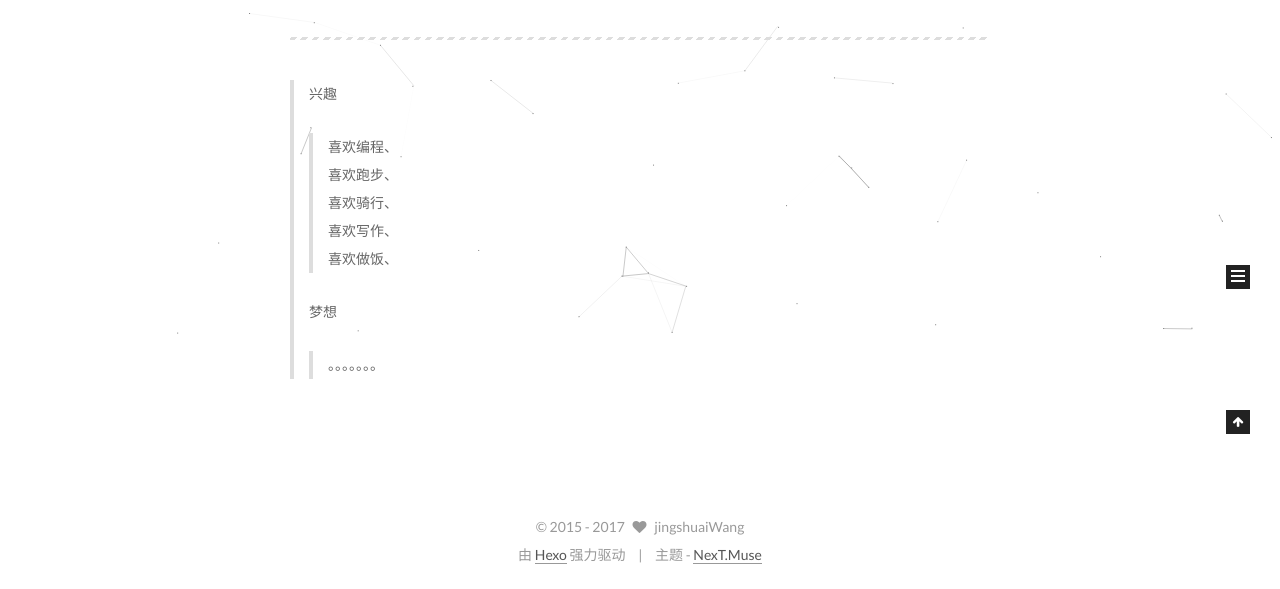
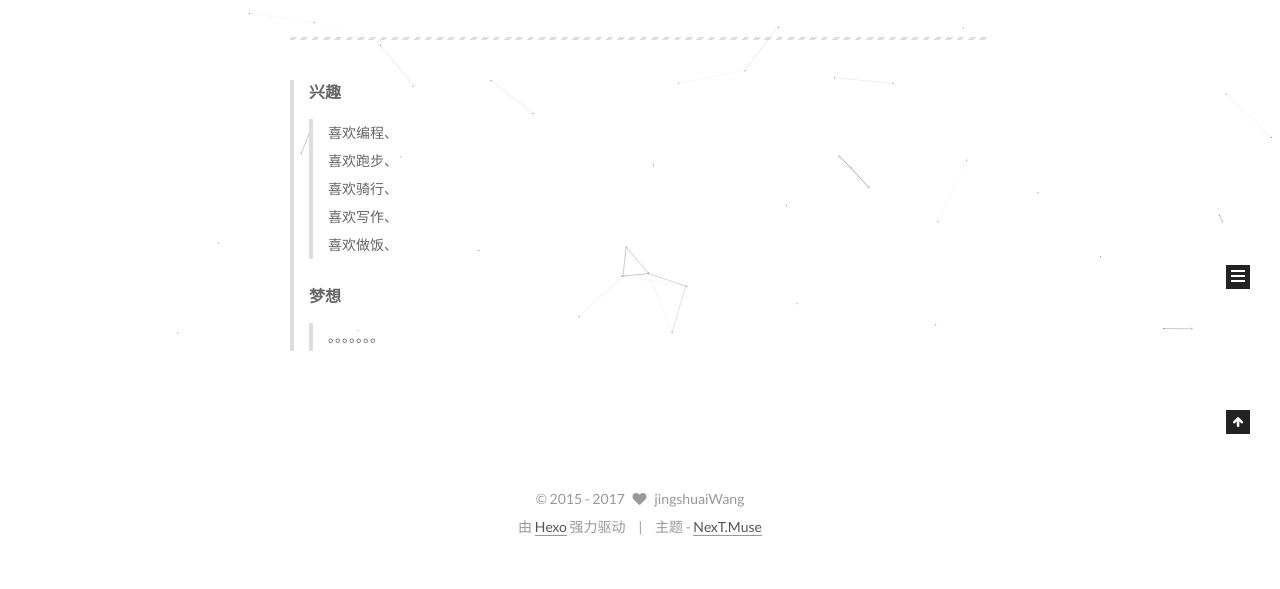
Before and after one commit to JingshuaiWang/JingshuaiWang.github.io, a plain HTML site: page about/index.html in a window 1280 px wide. Shown: the part 466-1055 px from the top of the page. After the commit the page ends 1027 px from the top, so only its background shows below. Drawn offline with Linux system fonts and the light colour scheme.

Commit message:
Site updated: 2017-04-01 15:02:13

```diff
--- a/about/index.html
+++ b/about/index.html
@@ -90,11 +90,9 @@
 <meta name="description" content="追梦的执念客
 
 兴趣
-
 喜欢编程、喜欢跑步、喜欢骑行、喜欢写作、喜欢做饭、
 
 梦想
-
 。。。。。。。">
 <meta property="og:type" content="website">
 <meta property="og:title" content="关于">
@@ -103,23 +101,19 @@
 <meta property="og:description" content="追梦的执念客
 
 兴趣
-
 喜欢编程、喜欢跑步、喜欢骑行、喜欢写作、喜欢做饭、
 
 梦想
-
 。。。。。。。">
-<meta property="og:updated_time" content="2017-04-01T06:55:43.000Z">
+<meta property="og:updated_time" content="2017-04-01T07:02:02.000Z">
 <meta name="twitter:card" content="summary">
 <meta name="twitter:title" content="关于">
 <meta name="twitter:description" content="追梦的执念客
 
 兴趣
-
 喜欢编程、喜欢跑步、喜欢骑行、喜欢写作、喜欢做饭、
 
 梦想
-
 。。。。。。。">
 
 
@@ -346,12 +340,10 @@
 
       <h3 id="追梦的执念客"><a href="#追梦的执念客" class="headerlink" title="追梦的执念客"></a>追梦的执念客</h3><hr>
 <blockquote>
-<p>兴趣</p>
-<blockquote>
+<h4 id="兴趣"><a href="#兴趣" class="headerlink" title="兴趣"></a>兴趣</h4><blockquote>
 <p>喜欢编程、<br>喜欢跑步、<br>喜欢骑行、<br>喜欢写作、<br>喜欢做饭、</p>
 </blockquote>
-<p>梦想</p>
-<blockquote>
+<h4 id="梦想"><a href="#梦想" class="headerlink" title="梦想"></a>梦想</h4><blockquote>
 <p>。。。。。。。</p>
 </blockquote>
 </blockquote>
--- a/css/main.css
+++ b/css/main.css
@@ -1691,7 +1691,7 @@ pre .javascript .function {
   width: 4px;
   height: 4px;
   border-radius: 50%;
-  background: #ffc9fc;
+  background: #ffedff;
 }
 .links-of-blogroll {
   font-size: 13px;
```
